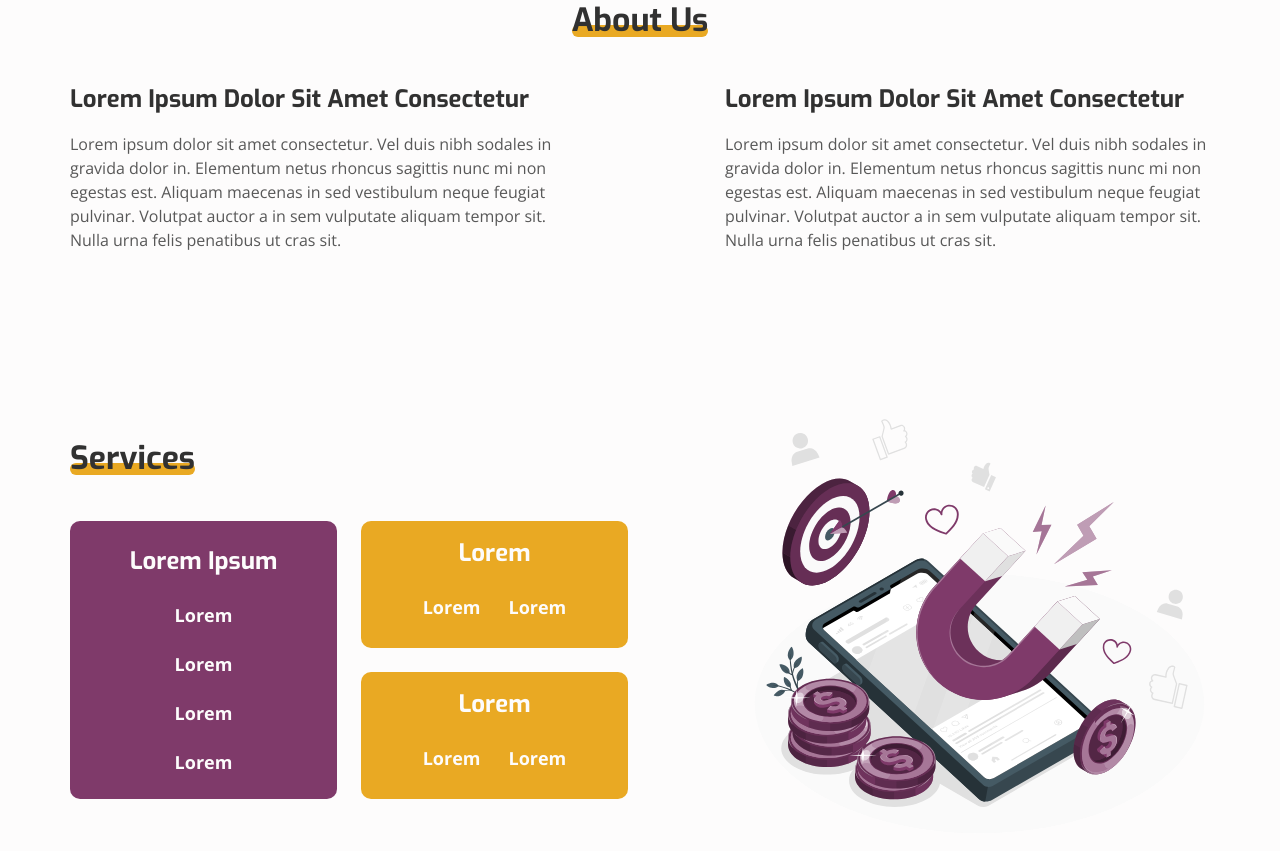
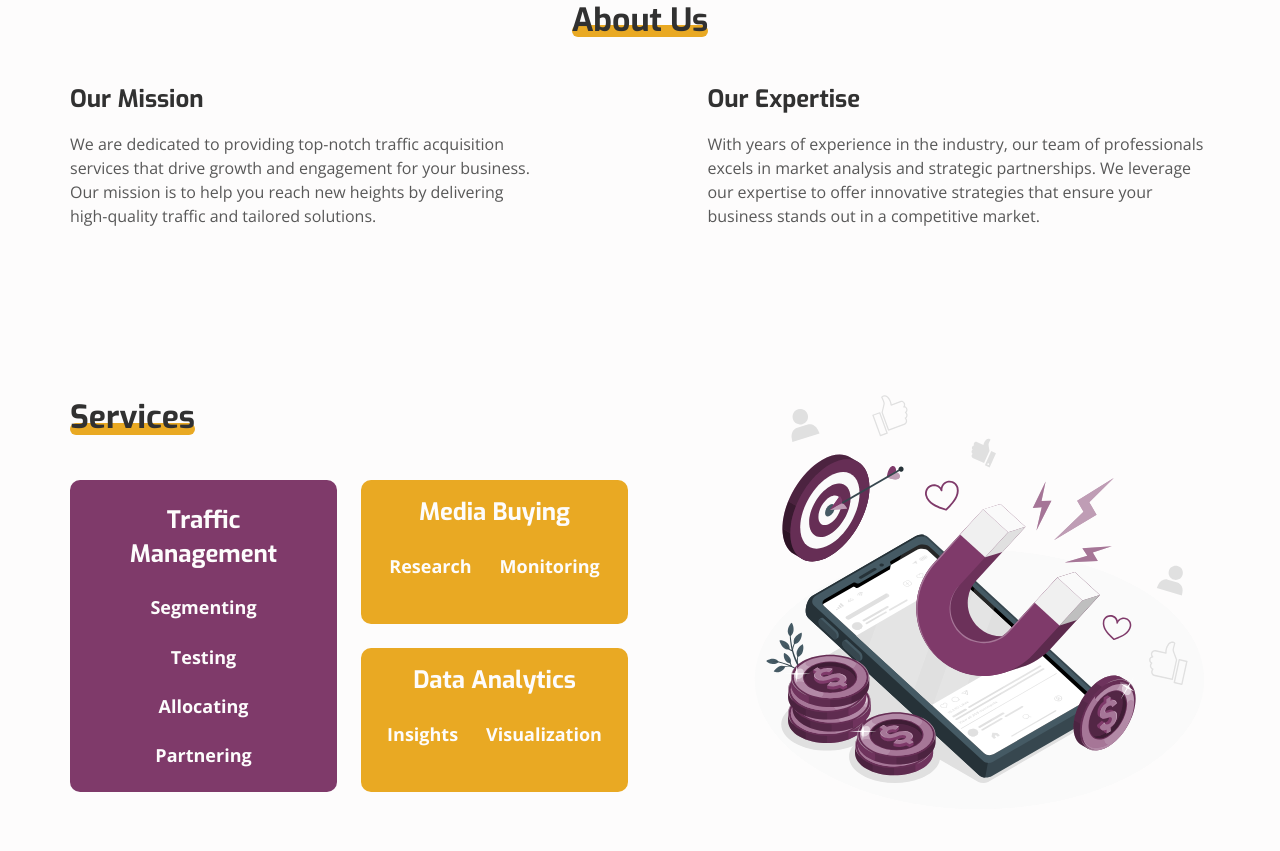
Before and after one commit to BohdanKoleiko/Galaktica, a website: page src/index.html in a window 1280 px wide. Shown: the part 1508-2359 px from the top of the page. Drawn offline with nearby package versions, Linux system fonts and the light colour scheme; files that its build step writes are made by us from their sources.

Commit message:
text changed

```diff
--- a/src/index.html
+++ b/src/index.html
@@ -116,14 +116,15 @@
 
                         <div class="info-block__info">
                            <h1 class="title title_type_h1 hero__title">
-                              Lorem ipsum dolor sit amet consectetur. Mi cras
-                              <span class="underline">non non quis.</span>
+                              Effective Traffic Management<span class="underline"
+                                 >for Your Business.</span
+                              >
                            </h1>
                            <p class="hero__txt">
-                              Lorem ipsum dolor sit amet consectetur. Faucibus nunc et mattis at
-                              feugiat sagittis volutpat. At netus diam ipsum cras turpis imperdiet
-                              diam vel consequat. Ultrices in faucibus sodales sed sed. Enim aenean
-                              dignissim sed a non mollis. Sed ut arcu enim ullamcorper.
+                              Boost your productivity and attract high-quality traffic with our team
+                              of professionals. We offer customized solutions to optimize your
+                              marketing efforts and achieve your business goals. Trust our experts
+                              for strategic growth and market success.
                            </p>
                         </div>
                      </div>
@@ -250,27 +251,21 @@
 
                      <div class="descr about__descr">
                         <div class="descr__item">
-                           <h3 class="title title_type_h3 descr__title">
-                              Lorem ipsum dolor sit amet consectetur
-                           </h3>
+                           <h3 class="title title_type_h3 descr__title">Our Mission</h3>
                            <p class="descr__item-txt">
-                              Lorem ipsum dolor sit amet consectetur. Vel duis nibh sodales in
-                              gravida dolor in. Elementum netus rhoncus sagittis nunc mi non egestas
-                              est. Aliquam maecenas in sed vestibulum neque feugiat pulvinar.
-                              Volutpat auctor a in sem vulputate aliquam tempor sit. Nulla urna
-                              felis penatibus ut cras sit.
+                              We are dedicated to providing top-notch traffic acquisition services
+                              that drive growth and engagement for your business. Our mission is to
+                              help you reach new heights by delivering high-quality traffic and
+                              tailored solutions.
                            </p>
                         </div>
                         <div class="descr__item">
-                           <h3 class="title title_type_h3 descr__title">
-                              Lorem ipsum dolor sit amet consectetur
-                           </h3>
+                           <h3 class="title title_type_h3 descr__title">Our Expertise</h3>
                            <p class="descr__item-txt">
-                              Lorem ipsum dolor sit amet consectetur. Vel duis nibh sodales in
-                              gravida dolor in. Elementum netus rhoncus sagittis nunc mi non egestas
-                              est. Aliquam maecenas in sed vestibulum neque feugiat pulvinar.
-                              Volutpat auctor a in sem vulputate aliquam tempor sit. Nulla urna
-                              felis penatibus ut cras sit.
+                              With years of experience in the industry, our team of professionals
+                              excels in market analysis and strategic partnerships. We leverage our
+                              expertise to offer innovative strategies that ensure your business
+                              stands out in a competitive market.
                            </p>
                         </div>
                      </div>
@@ -295,13 +290,13 @@
                                  <h3
                                     class="title title_type_h3 title_color_white services__card-title"
                                  >
-                                    Lorem ipsum
+                                    Traffic Management
                                  </h3>
                                  <ul class="services__card-items">
-                                    <li>Lorem</li>
-                                    <li>Lorem</li>
-                                    <li>Lorem</li>
-                                    <li>Lorem</li>
+                                    <li>Segmenting</li>
+                                    <li>Testing</li>
+                                    <li>Allocating</li>
+                                    <li>Partnering</li>
                                  </ul>
                               </div>
 
@@ -311,11 +306,11 @@
                                  <h3
                                     class="title title_type_h3 title_color_white services__card-title"
                                  >
-                                    Lorem
+                                    Media Buying
                                  </h3>
                                  <ul class="services__card-items">
-                                    <li>Lorem</li>
-                                    <li>Lorem</li>
+                                    <li>Research</li>
+                                    <li>Monitoring</li>
                                  </ul>
                               </div>
 
@@ -325,11 +320,11 @@
                                  <h3
                                     class="title title_type_h3 title_color_white services__card-title"
                                  >
-                                    Lorem
+                                    Data Analytics
                                  </h3>
                                  <ul class="services__card-items">
-                                    <li>Lorem</li>
-                                    <li>Lorem</li>
+                                    <li>Insights</li>
+                                    <li>Visualization</li>
                                  </ul>
                               </div>
                            </div>
@@ -353,7 +348,10 @@
                            Choose <span class="underline">excellence</span>, choose
                            <span class="underline">our agency.</span>
                         </h2>
-                        <div class="choice__descr">Lorem ipsum dolor sit amet consectetur.</div>
+                        <div class="choice__descr">
+                           Discover unparalleled expertise and dedication at our agency. We deliver
+                           exceptional results tailored to exceed your expectations.
+                        </div>
                         <button type="button" class="btn btn-second">sign Up</button>
                      </div>
                   </div>
```
